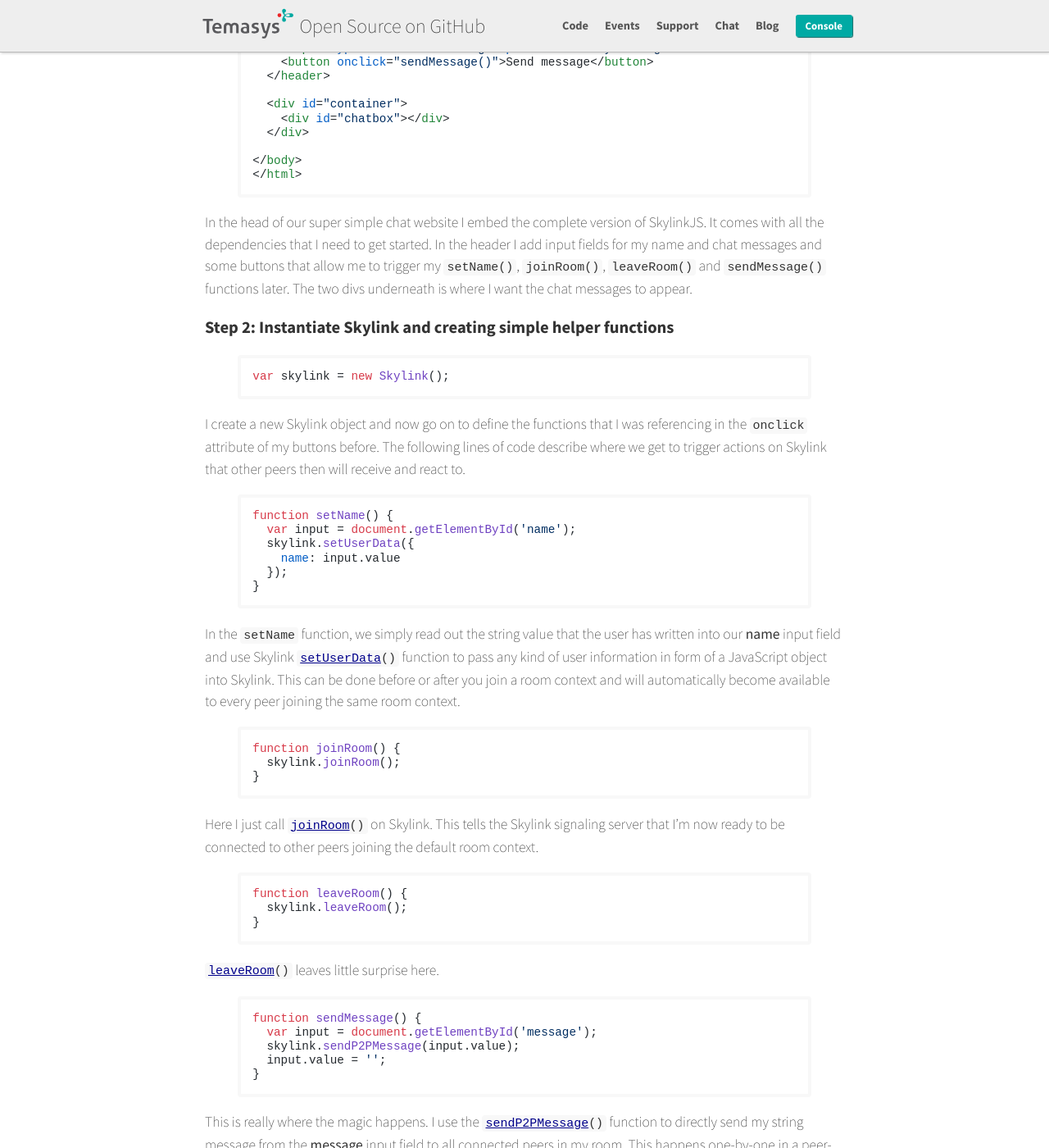
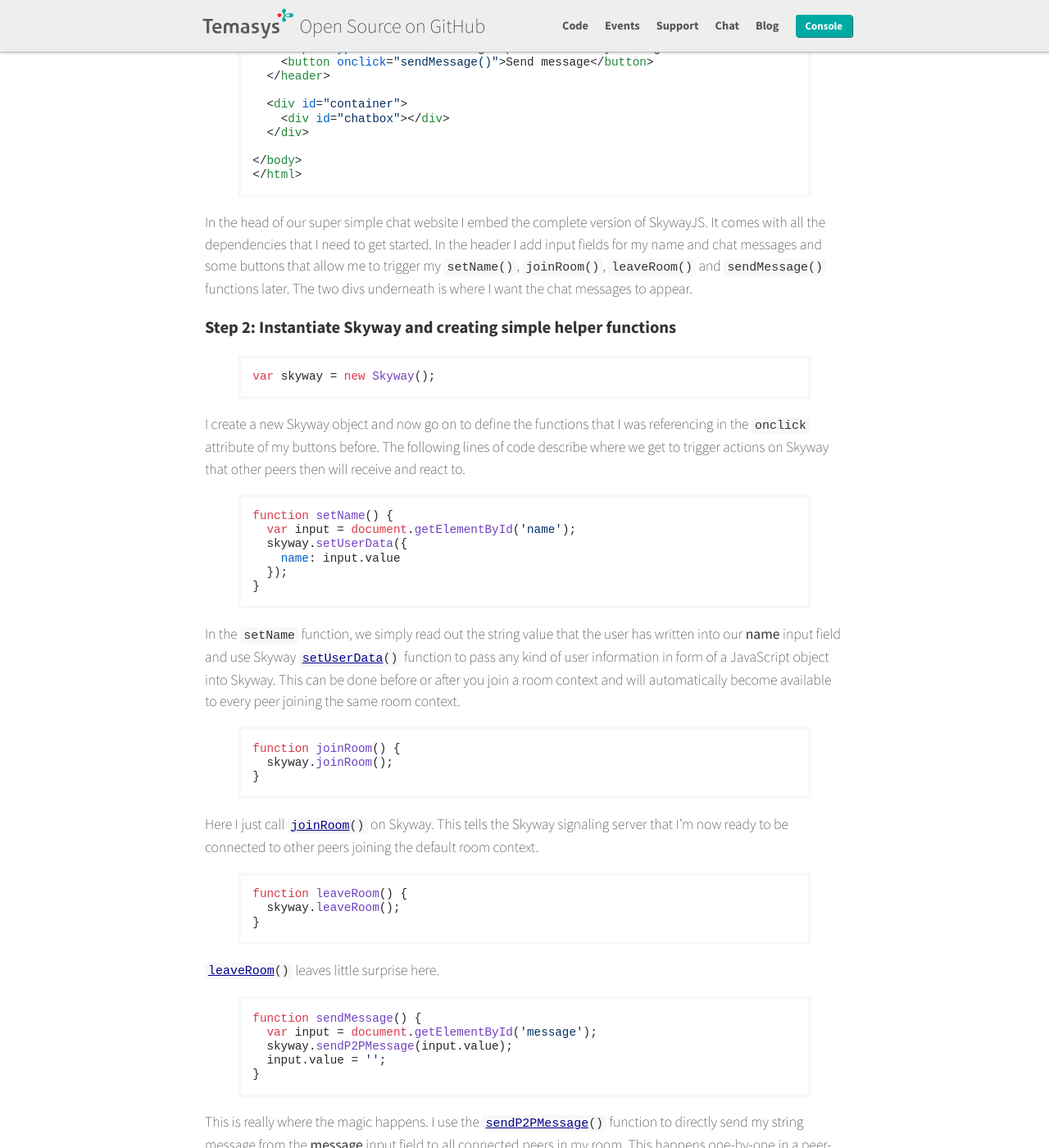
Before and after one commit to Temasys/temasys.github.io, a Jekyll site: the page built from _posts/2014-09-02-Building_A_Simple_P2P_chat_with_WebRTC.markdown, in a window 1280 px wide and 1400 px high, scrolled down 935 px. Shown: the whole window at 82% size. Built offline with Jekyll 4.4.1, drawn with Linux system fonts in a browser that asks for light colours; nearby versions of some CDN libraries; Markdown is read by kramdown in place of the engine named in the settings; some of the changed text lies outside the part shown.

Commit message:
Revert "Renaming to Skylink"
This reverts commit 6ca3792e87ec1f69455245c5f7ba9a102368190f.

```diff
--- a/_posts/2014-09-02-Building_A_Simple_P2P_chat_with_WebRTC.markdown
+++ b/_posts/2014-09-02-Building_A_Simple_P2P_chat_with_WebRTC.markdown
@@ -10,22 +10,22 @@
 
 Audio/Video communication is not the only thing that WebRTC enables you to do. The data channel offers a variety of use-cases, too, by sending information from one peer to another without going through a server. In this tutorial I show you how to build a simple chat.
 
-<p data-height="330" data-theme-id="7751" data-slug-hash="asIzB" data-default-tab="result" class='codepen'>See the Pen <a href='http://codepen.io/serrynaimo/pen/asIzB'>WebRTC Chat with SkylinkJS</a> by Thomas Gorissen (<a href='http://codepen.io/serrynaimo'>@serrynaimo</a>) on <a href='http://codepen.io'>CodePen</a>.</p>
+<p data-height="330" data-theme-id="7751" data-slug-hash="asIzB" data-default-tab="result" class='codepen'>See the Pen <a href='http://codepen.io/serrynaimo/pen/asIzB'>WebRTC Chat with SkywayJS</a> by Thomas Gorissen (<a href='http://codepen.io/serrynaimo'>@serrynaimo</a>) on <a href='http://codepen.io'>CodePen</a>.</p>
 <script async src="//codepen.io/assets/embed/ei.js"></script>
 
-I'm using our open-source [SkylinkJS](https://github.com/Temasys/SkylinkJS) library to build this. It takes care of the hard parts of introducing peers in different network environments and makes WebRTC really easy to use. If you haven't seen my Getting Started tutorial, [you can find it here](http://temasys.github.io/how-to/2014/08/08/Getting_started_with_WebRTC_and_SkylinkJS/).
+I'm using our open-source [SkywayJS](https://github.com/Temasys/SkywayJS) library to build this. It takes care of the hard parts of introducing peers in different network environments and makes WebRTC really easy to use. If you haven't seen my Getting Started tutorial, [you can find it here](http://temasys.github.io/how-to/2014/08/08/Getting_started_with_WebRTC_and_SkywayJS/).
 
-**Tip:** You can click on the function and event names in this tutorial to see the corresponding entry in our [API documentation](http://cdn.temasys.com.sg/skylink/skylinkjs/latest/doc/classes/Skylink.html).
+**Tip:** You can click on the function and event names in this tutorial to see the corresponding entry in our [API documentation](http://cdn.temasys.com.sg/skyway/skywayjs/latest/doc/classes/Skyway.html).
 
 
-### Step 1: Include SkylinkJS into your website
+### Step 1: Include SkywayJS into your website
 
 {% highlight html %}
 <html>
 <head>
-    <title>WebRTC chat with SkylinkJS</title>
+    <title>WebRTC chat with SkywayJS</title>
 
-    <script src="//cdn.temasys.com.sg/skylink/skylinkjs/0.5.x/skylink.complete.min.js"></script>
+    <script src="//cdn.temasys.com.sg/skyway/skywayjs/0.5.x/skyway.complete.min.js"></script>
 </head>
 <body>
 
@@ -47,48 +47,48 @@
 </html>
 {% endhighlight %}
 
-In the head of our super simple chat website I embed the complete version of SkylinkJS. It comes with all the dependencies that I need to get started. In the header I add input fields for my name and chat messages and some buttons that allow me to trigger my *setName()*, *joinRoom()*, *leaveRoom()* and *sendMessage()* functions later. The two divs underneath is where I want the chat messages to appear.
+In the head of our super simple chat website I embed the complete version of SkywayJS. It comes with all the dependencies that I need to get started. In the header I add input fields for my name and chat messages and some buttons that allow me to trigger my *setName()*, *joinRoom()*, *leaveRoom()* and *sendMessage()* functions later. The two divs underneath is where I want the chat messages to appear.
 
 
-### Step 2: Instantiate Skylink and creating simple helper functions
+### Step 2: Instantiate Skyway and creating simple helper functions
 
 {% highlight javascript %}
-var skylink = new Skylink();
+var skyway = new Skyway();
 {% endhighlight %}
-I create a new Skylink object and now go on to define the functions that I was referencing in the *onclick* attribute of my buttons before. The following lines of code describe where we get to trigger actions on Skylink that other peers then will receive and react to.
+I create a new Skyway object and now go on to define the functions that I was referencing in the *onclick* attribute of my buttons before. The following lines of code describe where we get to trigger actions on Skyway that other peers then will receive and react to.
 
 {% highlight javascript %}
 function setName() {
   var input = document.getElementById('name');
-  skylink.setUserData({
+  skyway.setUserData({
     name: input.value
   });
 }
 {% endhighlight %}
-In the *setName* function, we simply read out the string value that the user has written into our **name** input field and use Skylink *[setUserData](http://cdn.temasys.com.sg/skylink/skylinkjs/latest/doc/classes/Skylink.html#method_setUserData)()* function to pass any kind of user information in form of a JavaScript object into Skylink. This can be done before or after you join a room context and will automatically become available to every peer joining the same room context.
+In the *setName* function, we simply read out the string value that the user has written into our **name** input field and use Skyway *[setUserData](http://cdn.temasys.com.sg/skyway/skywayjs/latest/doc/classes/Skyway.html#method_setUserData)()* function to pass any kind of user information in form of a JavaScript object into Skyway. This can be done before or after you join a room context and will automatically become available to every peer joining the same room context.
 
 {% highlight javascript %}
 function joinRoom() {
-  skylink.joinRoom();
+  skyway.joinRoom();
 }
 {% endhighlight %}
-Here I just call *[joinRoom](http://cdn.temasys.com.sg/skylink/skylinkjs/latest/doc/classes/Skylink.html#method_joinRoom)()* on Skylink. This tells the Skylink signaling server that I'm now ready to be connected to other peers joining the default room context.
+Here I just call *[joinRoom](http://cdn.temasys.com.sg/skyway/skywayjs/latest/doc/classes/Skyway.html#method_joinRoom)()* on Skyway. This tells the Skyway signaling server that I'm now ready to be connected to other peers joining the default room context.
 
 {% highlight javascript %}
 function leaveRoom() {
-  skylink.leaveRoom();
+  skyway.leaveRoom();
 }
 {% endhighlight %}
-*[leaveRoom](http://cdn.temasys.com.sg/skylink/skylinkjs/latest/doc/classes/Skylink.html#method_leaveRoom)()* leaves little surprise here.
+*[leaveRoom](http://cdn.temasys.com.sg/skyway/skywayjs/latest/doc/classes/Skyway.html#method_leaveRoom)()* leaves little surprise here.
 
 {% highlight javascript %}
 function sendMessage() {
   var input = document.getElementById('message');
-  skylink.sendP2PMessage(input.value);
+  skyway.sendP2PMessage(input.value);
   input.value = '';
 }
 {% endhighlight %}
-This is really where the magic happens. I use the *[sendP2PMessage](http://cdn.temasys.com.sg/skylink/skylinkjs/latest/doc/classes/Skylink.html#method_sendP2PMessage)()* function to directly send my string message from the **message** input field to all connected peers in my room. This happens one-by-one in a peer-to-peer fashion and through an encrypted transmission. No data touches a server. It's a great way to have super private conversations. (Be aware: This is pretty safe to use for private data exchange, but nothing is ever totally safe!)
+This is really where the magic happens. I use the *[sendP2PMessage](http://cdn.temasys.com.sg/skyway/skywayjs/latest/doc/classes/Skyway.html#method_sendP2PMessage)()* function to directly send my string message from the **message** input field to all connected peers in my room. This happens one-by-one in a peer-to-peer fashion and through an encrypted transmission. No data touches a server. It's a great way to have super private conversations. (Be aware: This is pretty safe to use for private data exchange, but nothing is ever totally safe!)
 
 {% highlight javascript %}
 function addMessage(message, className) {
@@ -102,12 +102,12 @@
 This is my helper function to add a new message to the **chatbox** div that I created earlier. I can also pass a *className* variable to leverage CSS, so I can make different messages stand out. I use the *textContent* property of the div element to avoid that somebody can send me script tags or HTML inside a message that gets executed.
 
 
-### Step 3: Subscribing the Skylink events
+### Step 3: Subscribing the Skyway events
 
-When we use the functions above on one peer in the room, the other peers will get notified. Skylink informs them with events. In order for us to react to those event, we need to subscribe to them and execute our own functionality when they get triggered.
+When we use the functions above on one peer in the room, the other peers will get notified. Skyway informs them with events. In order for us to react to those event, we need to subscribe to them and execute our own functionality when they get triggered.
 
 {% highlight javascript %}
-skylink.on('peerJoined', function(peerId, peerInfo, isSelf) {
+skyway.on('peerJoined', function(peerId, peerInfo, isSelf) {
   var user = 'You';
   if(!isSelf) {
     user = peerInfo.userData.name || peerId;
@@ -115,20 +115,20 @@
   addMessage(user + ' joined the room', 'action');
 });
 {% endhighlight %}
-**[peerJoined](http://cdn.temasys.com.sg/skylink/skylinkjs/latest/doc/classes/Skylink.html#event_peerJoined):** When somebody joins the chat room, I want to be informed and show a little action message. I use the *isSelf* parameter to determine if it's myself joining the room or somebody else and in the latter case I use Skylinks *peerInfo* attribute to retrieve the userData object that the user might have set earlier using Skylinks **[setUserData](http://cdn.temasys.com.sg/skylink/skylinkjs/latest/doc/classes/Skylink.html#method_setUserData)** function. If there is no name set yet, I fall back and use Skylinks *peerId*.
+**[peerJoined](http://cdn.temasys.com.sg/skyway/skywayjs/latest/doc/classes/Skyway.html#event_peerJoined):** When somebody joins the chat room, I want to be informed and show a little action message. I use the *isSelf* parameter to determine if it's myself joining the room or somebody else and in the latter case I use Skyways *peerInfo* attribute to retrieve the userData object that the user might have set earlier using Skyways **[setUserData](http://cdn.temasys.com.sg/skyway/skywayjs/latest/doc/classes/Skyway.html#method_setUserData)** function. If there is no name set yet, I fall back and use Skyways *peerId*.
 
 {% highlight javascript %}
-skylink.on('peerUpdated', function(peerId, peerInfo, isSelf) {
+skyway.on('peerUpdated', function(peerId, peerInfo, isSelf) {
   if(isSelf) {
     user = peerInfo.userData.name || peerId;
     addMessage('You\'re now known as ' + user, 'action');
   }
 });
 {% endhighlight %}
-**[peerUpdated](http://cdn.temasys.com.sg/skylink/skylinkjs/latest/doc/classes/Skylink.html#event_peerUpdated):** It may happen that a peer updates its userData object while connected to the room. In this case the **peerUpdated** event is fired. I receive the new userData object the same way I got it in the **peerJoined** event earlier.
+**[peerUpdated](http://cdn.temasys.com.sg/skyway/skywayjs/latest/doc/classes/Skyway.html#event_peerUpdated):** It may happen that a peer updates its userData object while connected to the room. In this case the **peerUpdated** event is fired. I receive the new userData object the same way I got it in the **peerJoined** event earlier.
 
 {% highlight javascript %}
-skylink.on('peerLeft', function(peerId, peerInfo, isSelf) {
+skyway.on('peerLeft', function(peerId, peerInfo, isSelf) {
   var user = 'You';
   if(!isSelf) {
     user = peerInfo.userData.name || peerId;
@@ -136,10 +136,10 @@
   addMessage(user + ' left the room', 'action');
 });
 {% endhighlight %}
-**[peerLeft](http://cdn.temasys.com.sg/skylink/skylinkjs/latest/doc/classes/Skylink.html#event_peerLeft):** When a peer leaves the chatroom, I also write a short message into the chat room to inform the user.
+**[peerLeft](http://cdn.temasys.com.sg/skyway/skywayjs/latest/doc/classes/Skyway.html#event_peerLeft):** When a peer leaves the chatroom, I also write a short message into the chat room to inform the user.
 
 {% highlight javascript %}
-skylink.on('incomingMessage', function(message, peerId, peerInfo, isSelf) {
+skyway.on('incomingMessage', function(message, peerId, peerInfo, isSelf) {
   var user = 'You',
     className = 'you';
   if(!isSelf) {
@@ -149,15 +149,15 @@
   addMessage(user + ': ' + message.content, className);
 });
 {% endhighlight %}
-**[incomingMessage](http://cdn.temasys.com.sg/skylink/skylinkjs/latest/doc/classes/Skylink.html#event_incomingMessage):** This event is triggered whenever Skylink receives a public or private message from another peer. Messages sent with *sendP2PMessage()* are always private messages, although they could have been sent to multiple peers. If you want to find out if a message was a non-peer-to-peer public broadcast, you can check *peerInfo.isPrivate* to be false.
+**[incomingMessage](http://cdn.temasys.com.sg/skyway/skywayjs/latest/doc/classes/Skyway.html#event_incomingMessage):** This event is triggered whenever Skyway receives a public or private message from another peer. Messages sent with *sendP2PMessage()* are always private messages, although they could have been sent to multiple peers. If you want to find out if a message was a non-peer-to-peer public broadcast, you can check *peerInfo.isPrivate* to be false.
 
 
 ### Step 4: Initialize!
 
 {% highlight javascript %}
-skylink.init('Your API key');
+skyway.init('Your API key');
 {% endhighlight %}
-By calling *[init](http://cdn.temasys.com.sg/skylink/skylinkjs/latest/doc/classes/Skylink.html#method_init)()* SkylinkJS starts establishing a signaling connection with our servers and requires your API key as a parameter. Only after calling this function, you're able to join room contexts.
+By calling *[init](http://cdn.temasys.com.sg/skyway/skywayjs/latest/doc/classes/Skyway.html#method_init)()* SkywayJS starts establishing a signaling connection with our servers and requires your API key as a parameter. Only after calling this function, you're able to join room contexts.
 
 If you don't have one yet, you can register and get your own API key using our [Developer Console]([Temasys Developer Console](https://developer.temasys.com.sg). I'm aware you can make a lot fancier of a chat than this, but I think this example shows pretty well that creating a chat is not as hard anymore as it used to be. :) Leave us your feedback in our [developer chat](http://livesupport.temasys.com.sg/)! I'd love to hear from you.
 
@@ -165,7 +165,7 @@
 ## Resources
 
 - [Temasys Developer Console](https://developer.temasys.com.sg) - Get your API key
-- [Skylink API Documentation](http://cdn.temasys.com.sg/skylink/skylinkjs/latest/doc/classes/Skylink.html)
-- [SkylinkJS version history](https://github.com/Temasys/SkylinkJS/releases)
-- [SkylinkJS source-code on Github](http://github.com/Temasys/SkylinkJS)
+- [Skyway API Documentation](http://cdn.temasys.com.sg/skyway/skywayjs/latest/doc/classes/Skyway.html)
+- [SkywayJS version history](https://github.com/Temasys/SkywayJS/releases)
+- [SkywayJS source-code on Github](http://github.com/Temasys/SkywayJS)
 - [How to get support or contribute](http://temasys.github.io/support)
--- a/events.html
+++ b/events.html
@@ -11,6 +11,9 @@
         <h4>Upcoming events</h4>
     </p>
     <ul>
+        <li>
+            <b><a href="http://www.meetup.com/Singapore-JS/events/208194982/" target="_blank">SingaporeJS Meetup</a></b> - Singapore - 8 Oct 2014
+        </li>
         <li>
             <b><a href="http://www.cloudexpoasia.com" target="_blank">Cloud Expo Asia</a></b> - Singapore - 29+30 Oct 2014
         </li>
@@ -32,9 +35,6 @@
     </p>
     <ul>
         <li>
-            <b><a href="http://www.meetup.com/Singapore-JS/events/208194982/" target="_blank">SingaporeJS Meetup</a></b> - Singapore - 8 Oct 2014
-        </li>
-        <li>
             <b><a href="http://www.meetup.com/Singapore-JS/events/197757042/" target="_blank">SingaporeJS Meetup</a></b> - Singapore - 25 Aug 2014
         </li>
         <li>
--- a/support.html
+++ b/support.html
@@ -11,7 +11,7 @@
             <ol>
                 <li>Our projects usually include tests. Please make sure they run successfully on your system. You'll find instructions on how to run them in the projects description or README.md file.</li>
                 <li>Checkout the <i>Issues</i> section of the project you're using and see if there's already an issue on file.</li>
-                <li>Our staff hangs out a lot on <a href="http://stackoverflow.com" target="_blank">stackoverflow.com</a>. If you create a question there with the project name as tag (e.g. <code>skylinkjs</code> or <code>adapterjs</code>) we'll find it and reply within a working day. This way you're also helping the community, if they're having a similar problem in the future.
+                <li>Our staff hangs out a lot on <a href="http://stackoverflow.com" target="_blank">stackoverflow.com</a>. If you create a question there with the project name as tag (e.g. <code>skywayjs</code> or <code>adapterjs</code>) we'll find it and reply within a working day. This way you're also helping the community, if they're having a similar problem in the future.
                 <li>Find our developers in our <a href="http://livesupport.temasys.com.sg" target="_blank">live-chat</a>.</li>
                 <li>Worst case, write us an email directly to <i>dev-support</i> at <i>temasys.com.sg</i></li>
             </ol>
```
Also changed, not shown: _posts/2014-08-08-Getting_started_with_WebRTC_and_SkylinkJS.markdown (deleted, +0 -157 lines), _posts/2014-08-08-Getting_started_with_WebRTC_and_SkywayJS.markdown (added, +157 -0 lines), index.html (+5 -5 lines).
